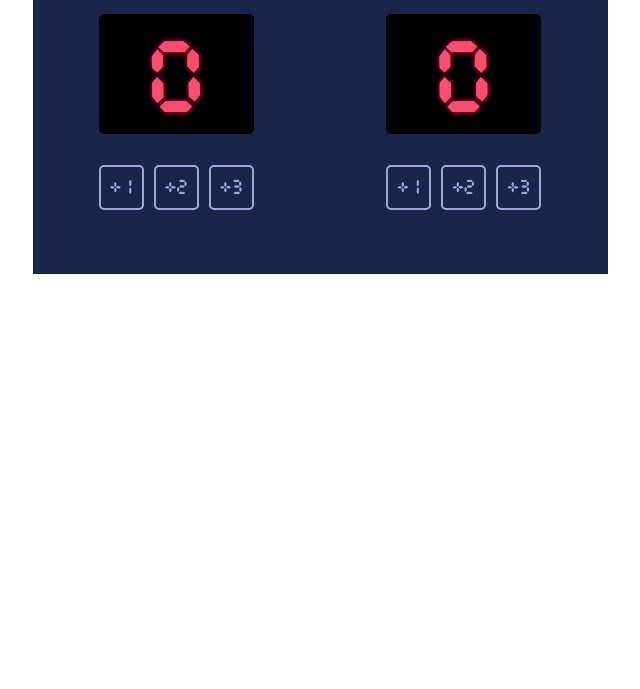
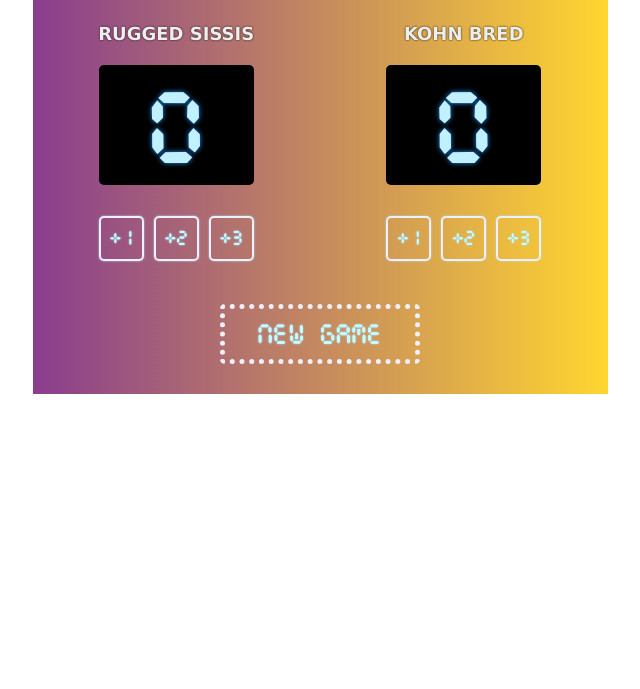
Before and after one commit to guy-car/TBD-score-screen, a plain HTML site: page index.html in a window 1280 px wide. Shown: the part 111-800 px from the top of the page, without its empty margins (320-960 px from the left). Drawn offline with Linux system fonts and the light colour scheme.

Commit message:
further tweaks

```diff
--- a/index.css
+++ b/index.css
@@ -17,22 +17,33 @@ body {
 
 .container {
     display: flex;
+    flex-direction: column;
+    align-items: center;
     justify-content: space-around;
     background: #1B244A;
+    background-image: linear-gradient(to right, #8a3d8e, #ffd630);
+
+}
+    .container-sub {
+        display: flex;
+        justify-content: space-around;
         height: 385px;
         width: 575px;
     }
+    #fixed-title {
+        font-size: 40px;
+    }
     h3 {
-    font-size: 20px;
+        font-size: 18px;
         color: #EEEEEE;
         margin-bottom: 21px;
+        text-shadow: 0px 0px 2px rgb(0, 0, 0);
     }
-
     .score {
         font-family: CursedTimerUlil-Aznm;
         font-size: 90px;
-    color: #F94F6D;
-    text-shadow: 0px 0px 5px rgb(255, 0, 76);
+        color: #c1f0ff;
+        text-shadow: 0px 0px 5px rgb(34, 146, 251);
         background-color: black;
         display: flex;
         flex-direction:row;
@@ -45,25 +56,24 @@ h3 {
         padding: 0px;
         border-radius: 5px;
     }
-
-button {
+    .btn-1 {
         height: 45px;
         width: 45px;
         margin: 5px;
         padding-top: 5px;
         background: transparent;
-    border: solid #9AABD8 2px;
+        border: solid #eff0ff 2px;
         border-radius: 5px;
         font-family: CursedTimerUlil-Aznm;
         font-size: 18px;
-    color: #9AABD8;
+        color: #c3fdff;
+        box-shadow: 0px 0px 2px rgb(163, 235, 255);
+        text-shadow: 0px 0px 2px rgb(164, 218, 255);
     }
-
-button:hover {
+    .btn-1:hover {
         box-shadow: 0px 0px 5px aliceblue;
         color: aliceblue;
     }
-
     #home-column {
         display: flex;
         flex-direction: column;
@@ -74,7 +84,6 @@ button:hover {
             display: flex;
             flex-direction: row;
         }
-
     #guest-column {
         display: flex;
         flex-direction: column;
@@ -85,3 +94,29 @@ button:hover {
             display: flex;
             flex-direction: row;
         }
+    .new-game {
+        display: flex;
+    }
+    #new-game-btn {
+        width: 200px;
+        height: 60px;
+        margin: 30px;
+        border-radius: 5px;
+        font-family: CursedTimerUlil-Aznm;
+        font-size: 25px;
+        padding-top: 5px;
+        background: transparent;
+        border: dotted #eff0ff 5px;
+        color: #c3fdff;
+        text-shadow: 0px 0px 2px rgb(164, 218, 255);
+    }
+    #new-game-btn:hover {
+        border: dotted #8991ff 8px;
+        color: #c3fdff;
+        text-shadow: 0px 0px 2px rgb(0, 0, 0);
+    }
+    .highlight {
+        border: solid 0px gold;
+        color: gold;
+        box-shadow: 0px 0px 10px gold;
+    }
--- a/index.html
+++ b/index.html
@@ -4,23 +4,30 @@
     </head>
     <body>
         <div class="container">
+            <div class="container-sub">
                 <div id="home-column">
-                <h3>GRAVY BOAT</h3>
+                    <h3 id="fixed-title">HOME</h3>
+                    <h3>RUGGED SISSIS</h3>
                     <p class="score" id="home-score">0</p>
                     <div id="home-column-sub">
-                    <div><button onclick="hSAdd1()" id="plus1home">+1</button></div>
-                    <div><button onclick="hSAdd2()" id="plus2home">+2</button></div>
-                    <div><button onclick="hSAdd3()" id="plus3home">+3</button></div>
+                        <div><button class="btn-1" onclick="hSAdd1()" id="plus1home">+1</button></div>
+                        <div><button class="btn-1" onclick="hSAdd2()" id="plus2home">+2</button></div>
+                        <div><button class="btn-1" onclick="hSAdd3()" id="plus3home">+3</button></div>
                     </div>
                 </div>
                 <div id="guest-column">
+                    <h3 id="fixed-title">GUEST</h3>
                     <h3>KOHN BRED</h3>
                     <p class="score" id="guest-score">0</p>
                     <div id="guest-column-sub">
-                    <div><button onclick="gSAdd1()" id="plus1guest">+1</button></div>
-                    <div><button onclick="gSAdd2()" id="plus2guest">+2</button></div>
-                    <div><button onclick="gSAdd3()" id="plus3guest">+3</button></div>
+                        <div><button class="btn-1" onclick="gSAdd1()" id="plus1guest">+1</button></div>
+                        <div><button class="btn-1" onclick="gSAdd2()" id="plus2guest">+2</button></div>
+                        <div><button class="btn-1" onclick="gSAdd3()" id="plus3guest">+3</button></div>
                     </div>
+                </div>
+            </div>
+            <div class="new-game">
+                <button onclick="newGame()" id="new-game-btn">NEW GAME</button>
             </div>
             </div>
         <script src="index.js"></script>
--- a/index.js
+++ b/index.js
@@ -1,34 +1,63 @@
-let homeScore = document.getElementById("home-score")
-let guestScore = document.getElementById("guest-score")
+let homeScore = document.getElementById("home-score");
+let guestScore = document.getElementById("guest-score");
 
-let countHome = 0
-let countGuest = 0
-
+let countHome = 0;
+let countGuest = 0;
 
 // ***Home score section
 function hSAdd1() {
-    countHome += 1
-    homeScore.textContent = countHome
+    countHome += 1;
+    homeScore.textContent = countHome;
+    highlightWinner();
 }
 function hSAdd2() {
-    countHome += 2
-    homeScore.textContent = countHome
+    countHome += 2;
+    homeScore.textContent = countHome;
+    highlightWinner();
 }
 function hSAdd3() {
-    countHome += 3
-    homeScore.textContent = countHome
+    countHome += 3;
+    homeScore.textContent = countHome;
+    highlightWinner();
 }
 
 // *** Guest score section
 function gSAdd1() {
-    countGuest += 1
-    guestScore.textContent = countGuest
+    countGuest += 1;
+    guestScore.textContent = countGuest;
+    highlightWinner();
 }
 function gSAdd2() {
-    countGuest += 2
-    guestScore.textContent = countGuest
+    countGuest += 2;
+    guestScore.textContent = countGuest;
+    highlightWinner();
 }
 function gSAdd3() {
-    countGuest += 3
-    guestScore.textContent = countGuest
+    countGuest += 3;
+    guestScore.textContent = countGuest;
+    highlightWinner();
 }
+
+// *** New Game Section
+function newGame() {
+    countGuest = 0;
+    guestScore.textContent = countGuest;
+    countHome = 0;
+    homeScore.textContent = countHome;
+    highlightWinner();
+}
+
+// Highlight the winner's score
+function highlightWinner() {
+    if (countHome > countGuest) {
+        homeScore.classList.add("highlight");
+        guestScore.classList.remove("highlight");
+    } else if (countGuest > countHome) {
+        guestScore.classList.add("highlight");
+        homeScore.classList.remove("highlight");
+    } else {
+        // If scores are tied, remove highlights
+        homeScore.classList.remove("highlight");
+        guestScore.classList.remove("highlight");
+    }
+}
```
Lines whose indentation alone changed are shown as unchanged.
